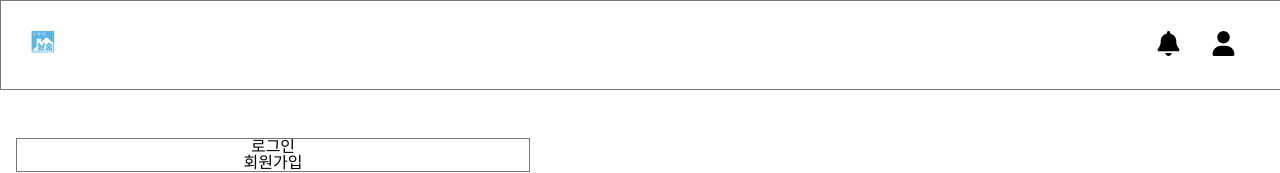
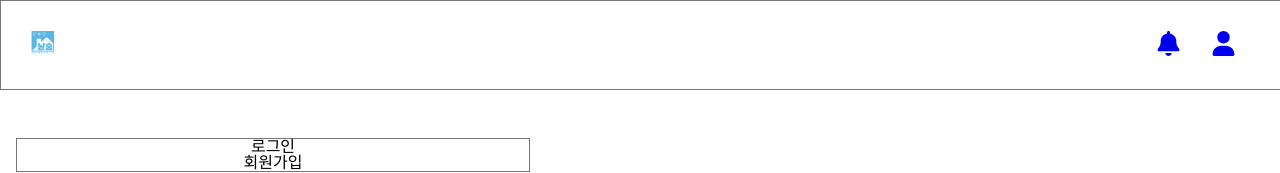
Before and after one commit to JunsikHong/NalSoom_FE, a React (Create React App) app: page /login in a window 1280 px wide. Shown: the top 173 px of the page. Built offline with nearby package versions, Linux system fonts and the light colour scheme.

Commit message:
navlink fix2

```diff
--- a/src/component/Head.js
+++ b/src/component/Head.js
@@ -25,10 +25,10 @@ export default function Head() {
                     <div className='head-right'>
                         <ul className="head-content-wrap">
                             <li className="head-notification">
-                                <FaBell size={25}/>
+                                <NavLink to="/notification"><FaBell size={25}/></NavLink>
                             </li>
                             <li className="head-login">
-                                <FaUser size={25}/>
+                                <NavLink to="/login"><FaUser size={25}/></NavLink>
                             </li>
                         </ul>
                     </div>
```
